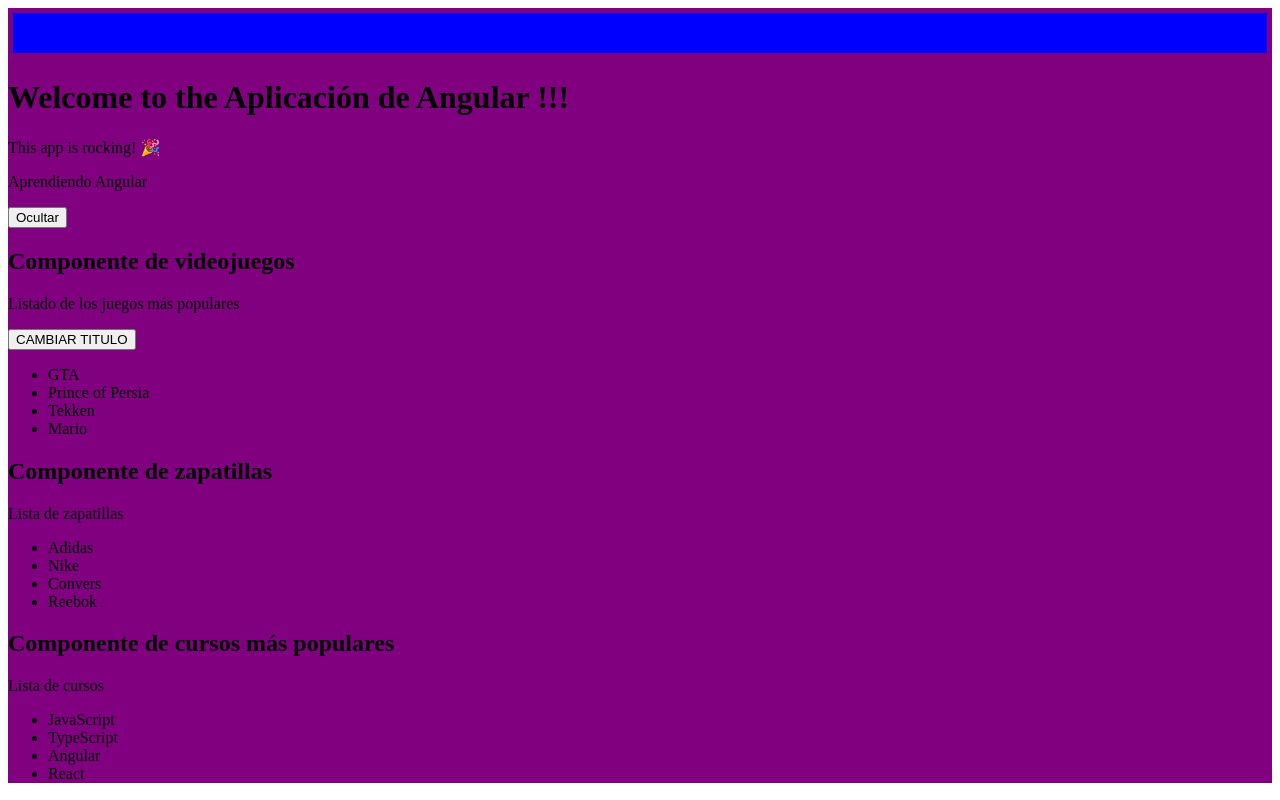
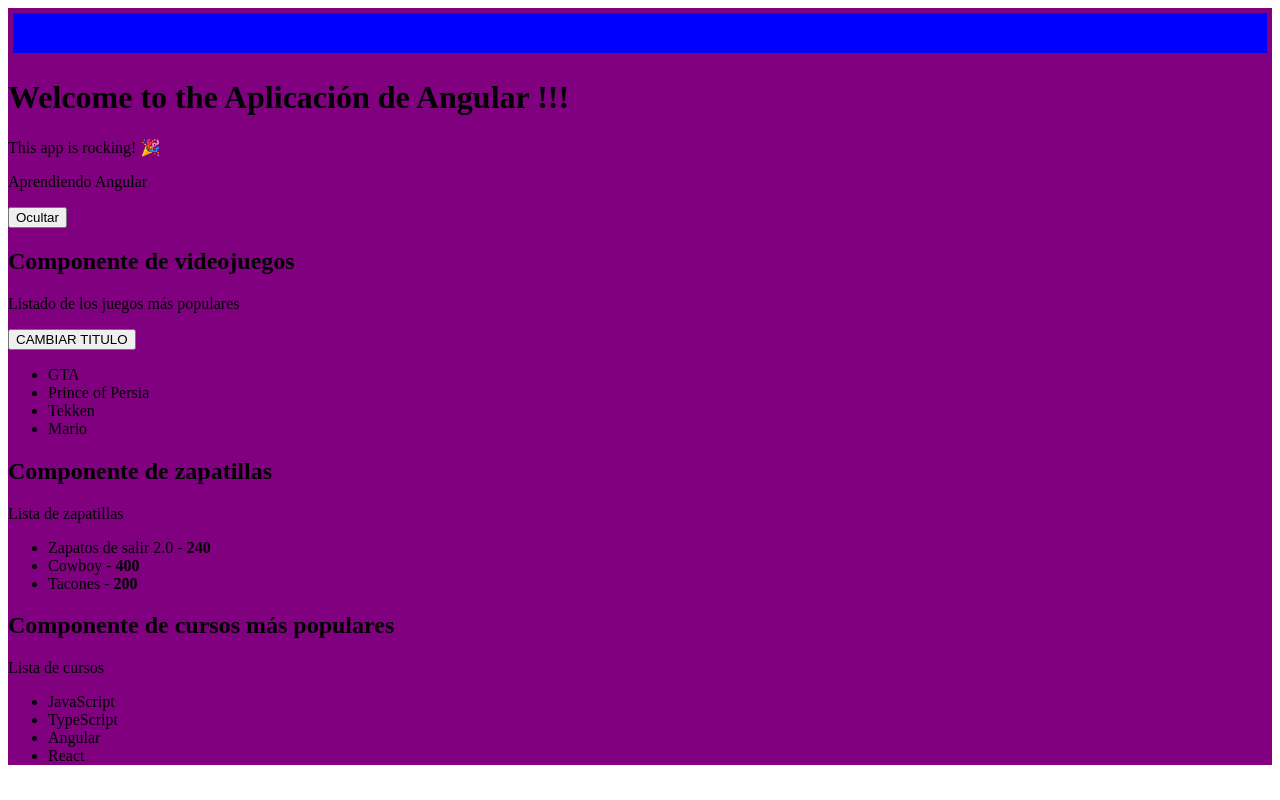
Before and after one commit to Ornella-Gigante/Master-in-JavaScript-JSON-TypeScript-Learning-JS-jQuery-Angular-NodeJS, an Angular app in the folder aprendiendo-angular/: page / in a window 1280 px wide. Built offline with nearby package versions, Linux system fonts and the light colour scheme.

Commit message:
uso del ngFor para iterar sobre objetos de un modelo, practica, importacion de modulos y componentes

```diff
--- a/aprendiendo-angular/src/app/app.component.ts
+++ b/aprendiendo-angular/src/app/app.component.ts
@@ -8,6 +8,7 @@ import { ZapatillasComponent } from './zapatillas/zapatillas.component';
 import { CursosComponent } from './cursos/cursos.component';
 import { CommonModule } from '@angular/common';
 import { Configuracion } from './model/configuracion';
+
 
 @Component({
   selector: 'app-root',
--- /dev/null
+++ b/aprendiendo-angular/src/app/model/zapatilla.ts
@@ -0,0 +1,37 @@
+export class Zapatilla{
+    /*
+
+    METODO CLASICO (como seria en JS)
+
+    public nombre:string;
+    public marca: string;
+    public color: string;
+    public precio: number;
+    public stock: boolean;
+
+
+    constructor(nombre, marca, color, precio, stock){
+
+        this.nombre = nombre;
+        this.marca = marca;
+        this.color = color;
+        this.precio = precio;
+        this.stock = stock;
+
+    }
+
+    */
+
+    // MÉTODO MÁS MODERNO TS (TIPADO FUERTE)
+    // SE DEFINE LA VARIABLE DIRECTAMENTE EN EL CONSTUCTOR, MENOS CODIGO
+
+    constructor(
+
+        public nombre: string,
+        public marca: string,
+        public color: string,
+        public precio: number,
+        public stock: boolean
+
+    ){}
+}
--- a/aprendiendo-angular/src/app/zapatillas/zapatillas.component.html
+++ b/aprendiendo-angular/src/app/zapatillas/zapatillas.component.html
@@ -3,8 +3,7 @@
 <h2>{{title}}</h2>
 <p>{{list}}</p>
 <ul>
-    <li>Adidas</li>
-    <li>Nike</li>
-    <li>Convers</li>
-    <li>Reebok</li>
+    <li *ngFor = "let deportiva of zapatillas">
+        {{deportiva.nombre}} - <strong>{{deportiva.precio}}</strong>
+    </li>
 </ul>
--- a/aprendiendo-angular/src/app/zapatillas/zapatillas.component.ts
+++ b/aprendiendo-angular/src/app/zapatillas/zapatillas.component.ts
@@ -1,27 +1,43 @@
-import { Component } from "@angular/core";
+import { Component, OnInit } from "@angular/core";
+import { Zapatilla } from "../model/zapatilla";
+import { CommonModule } from "@angular/common";
 
 
 @Component({
 
     selector: 'zapatillas',
     templateUrl: './zapatillas.component.html',
-    standalone: true
+    standalone: true,
+    imports: [CommonModule]
 
 })
 
 
-export class ZapatillasComponent{
+export class ZapatillasComponent implements OnInit{
 
     public title: string = "Componente de Zapatillas";
     public list: string = "Lista de marcas populares de zapatillas";
+    public zapatillas: Array<Zapatilla>;
 
     constructor() {
         this.title = "Componente de zapatillas";
         this.list = "Lista de zapatillas"
+        this.zapatillas = [
+            new Zapatilla("Zapatos de salir 2.0", "Nike", "Violeta", 240, true),
+            new Zapatilla("Cowboy", "Avocado", "Blanco", 400, true),
+            new Zapatilla("Tacones", "Gucci", "Negro", 200, true),
+        ];
 
 
 
         console.log("Se ha cargado el componente: zapatillas.component.ts");
       }
 
+
+      ngOnInit() {
+
+        console.log(this.zapatillas);
+
+      }
+
 }
```
Also changed, not shown: aprendiendo-angular/src/app/videojuego/videojuego.component.ts (+4 -4 lines).
